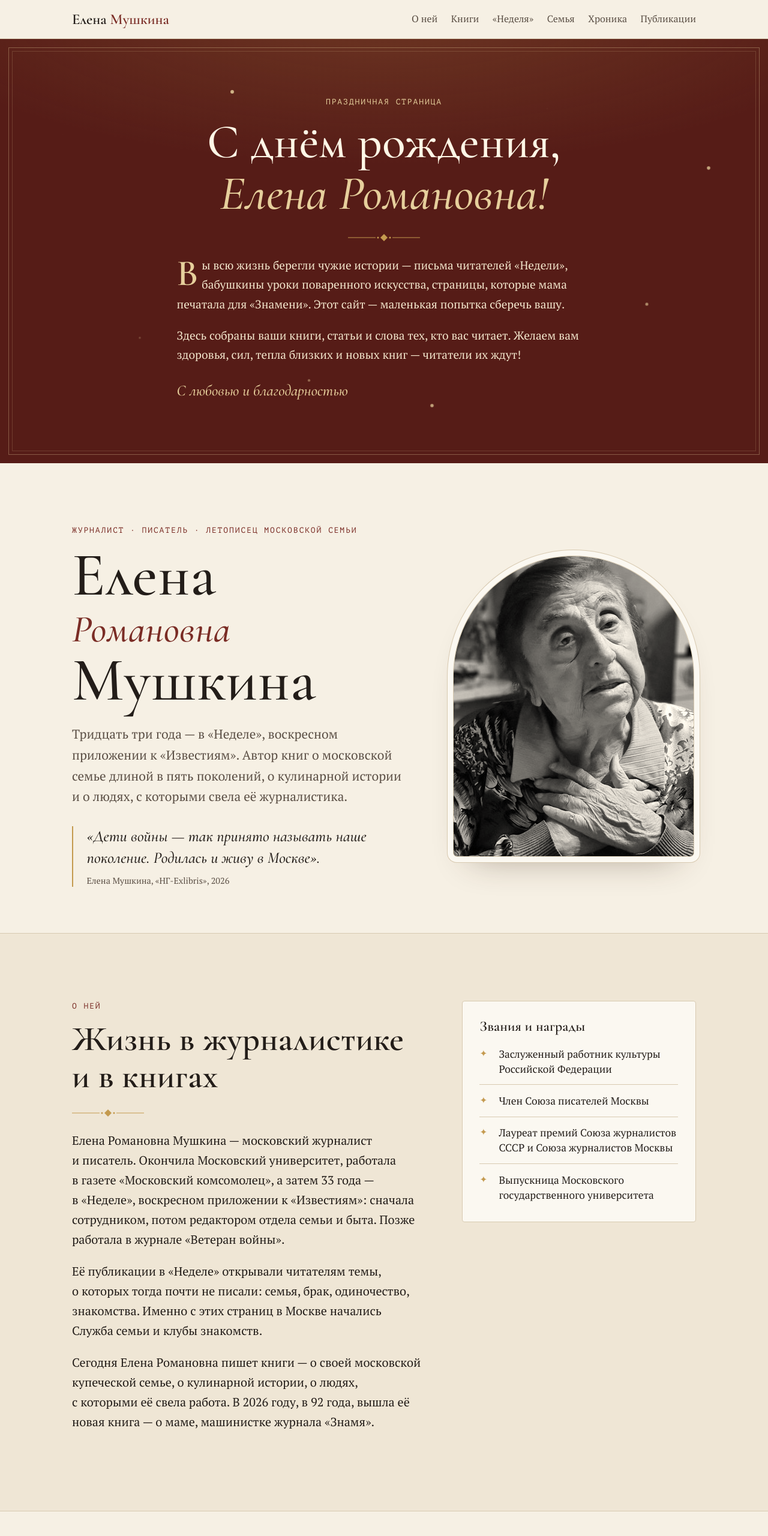
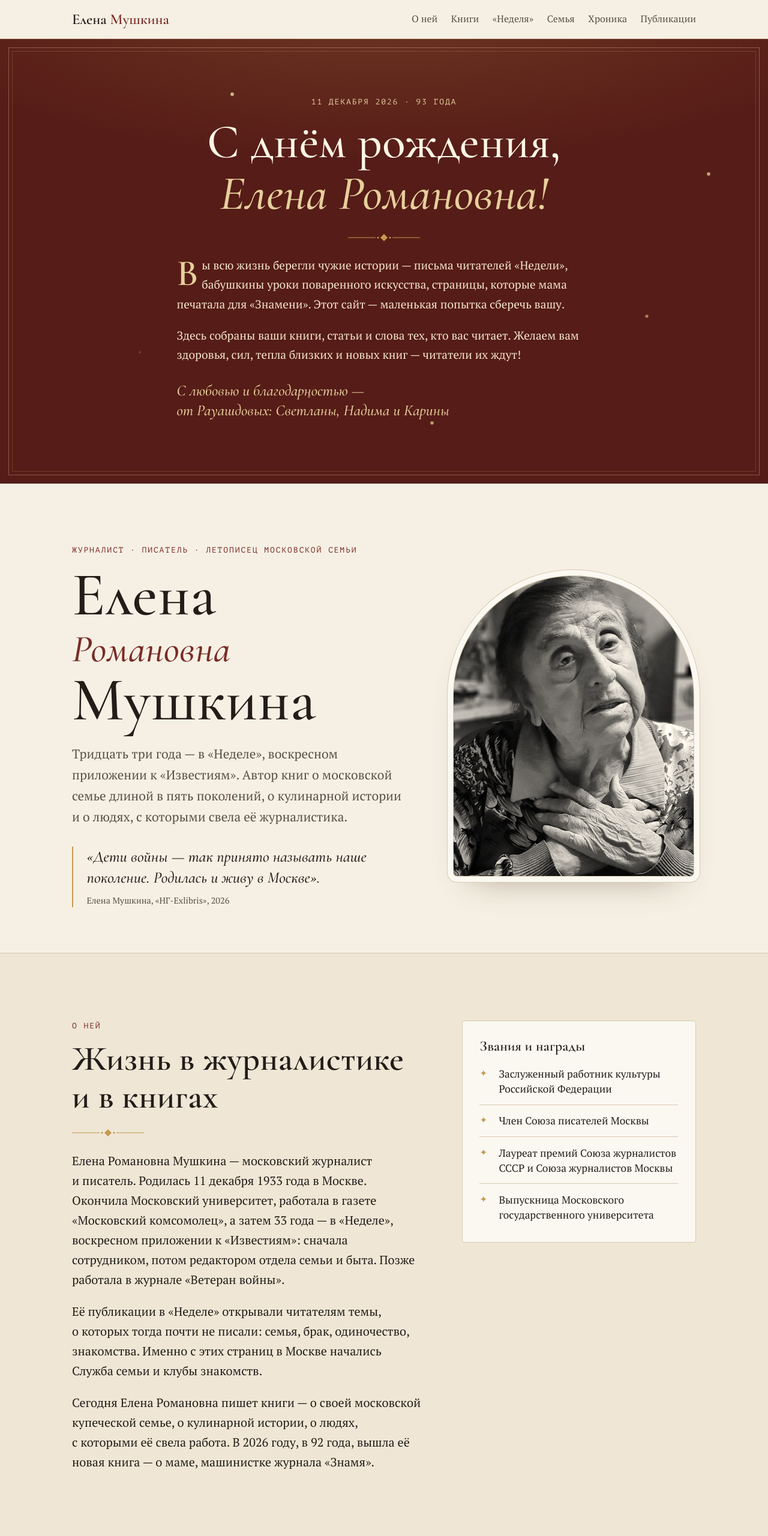
Before and after one commit to nadeemr01/mushkinaelena.ru, a plain HTML site: page index.html in a window 1280 px wide. Shown: the top 2560 px of the page at 60% size. Drawn offline with Linux system fonts and the light colour scheme.

Commit message:
Поздравление от Рауашдовых, дата рождения 11.12.1933
Co-Authored-By: Claude Opus 5.5 <noreply@anthropic.com>

```diff
--- a/index.html
+++ b/index.html
@@ -56,13 +56,13 @@
     <i style="left:40%;top:80%;animation-delay:3.9s"></i>
   </div>
   <div class="wrap">
-    <p class="kicker">Праздничная страница</p>
+    <p class="kicker">11 декабря 2026 · 93 года</p>
     <h2 id="bd-title">С днём рождения,<br><em>Елена Романовна!</em></h2>
     <svg class="ornament center" aria-hidden="true"><use href="#orn"/></svg>
     <div class="letter">
       <p>Вы всю жизнь берегли чужие истории — письма читателей «Недели», бабушкины уроки поваренного искусства, страницы, которые мама печатала для «Знамени». Этот сайт — маленькая попытка сберечь вашу.</p>
       <p>Здесь собраны ваши книги, статьи и слова тех, кто вас читает. Желаем вам здоровья, сил, тепла близких и новых книг — читатели их ждут!</p>
-      <p class="sign">С любовью и благодарностью</p>
+      <p class="sign">С любовью и благодарностью —<br>от Рауашдовых: Светланы, Надима и&nbsp;Карины</p>
     </div>
   </div>
 </section>
@@ -93,7 +93,7 @@
       <p class="kicker">О ней</p>
       <h2 id="about-title">Жизнь в журналистике и&nbsp;в&nbsp;книгах</h2>
       <svg class="ornament" aria-hidden="true"><use href="#orn"/></svg>
-      <p>Елена Романовна Мушкина — московский журналист и&nbsp;писатель. Окончила Московский университет, работала в&nbsp;газете «Московский комсомолец», а&nbsp;затем 33&nbsp;года — в&nbsp;«Неделе», воскресном приложении к&nbsp;«Известиям»: сначала сотрудником, потом редактором отдела семьи и&nbsp;быта. Позже работала в&nbsp;журнале «Ветеран войны».</p>
+      <p>Елена Романовна Мушкина — московский журналист и&nbsp;писатель. Родилась 11&nbsp;декабря 1933&nbsp;года в&nbsp;Москве. Окончила Московский университет, работала в&nbsp;газете «Московский комсомолец», а&nbsp;затем 33&nbsp;года — в&nbsp;«Неделе», воскресном приложении к&nbsp;«Известиям»: сначала сотрудником, потом редактором отдела семьи и&nbsp;быта. Позже работала в&nbsp;журнале «Ветеран войны».</p>
       <p>Её публикации в&nbsp;«Неделе» открывали читателям темы, о&nbsp;которых тогда почти не&nbsp;писали: семья, брак, одиночество, знакомства. Именно с&nbsp;этих страниц в&nbsp;Москве начались Служба семьи и&nbsp;клубы знакомств.</p>
       <p>Сегодня Елена Романовна пишет книги — о&nbsp;своей московской купеческой семье, о&nbsp;кулинарной истории, о&nbsp;людях, с&nbsp;которыми её свела работа. В&nbsp;2026&nbsp;году, в&nbsp;92&nbsp;года, вышла её новая книга — о&nbsp;маме, машинистке журнала «Знамя».</p>
     </div>
@@ -258,6 +258,7 @@
       <h2 id="chr-title">Вехи</h2>
     </div>
     <ol class="timeline">
+      <li><span class="y">1933</span><span class="t">11&nbsp;декабря в&nbsp;Москве родилась Елена Романовна Мушкина.</span></li>
       <li><span class="y">1942</span><span class="t">Мама, Нина Леопольдовна, начинает работать машинисткой в&nbsp;журнале «Знамя» — и&nbsp;проработает там больше тридцати лет.</span></li>
       <li><span class="y">1971</span><span class="t">В «Неделю» приходит Вильям Похлёбкин с&nbsp;рукописью книги «Чай». Начинается двадцатилетнее сотрудничество.</span></li>
       <li><span class="y">1975</span><span class="t">Статья Юрия Рюрикова «Семейная жизнь» в&nbsp;«Неделе» — двадцать тысяч писем читателей.</span></li>
```
